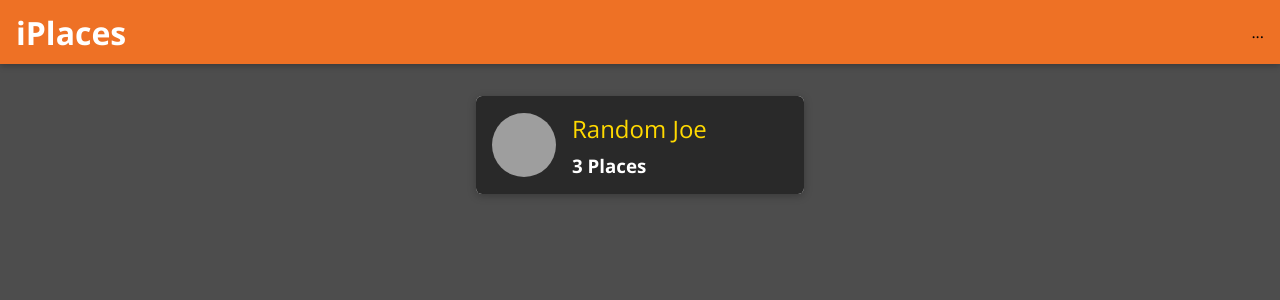
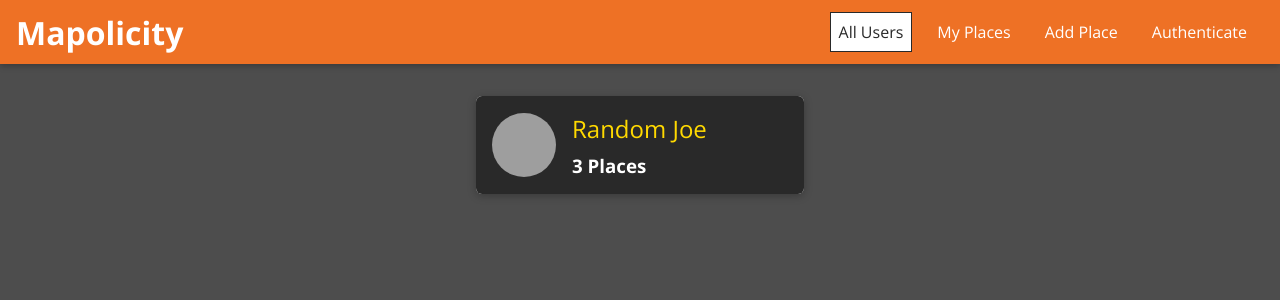
Before and after one commit to cdsalty/newMERN-Places, a React (Create React App) app in the folder Places/react-places-frontend/: page / in a window 1280 px wide. Shown: the top 300 px of the page. Built offline with nearby package versions, Linux system fonts and the light colour scheme; grey boxes are pictures that could not be loaded.

Commit message:
working on the navigation, need to work on mobile hamburger next

```diff
--- a/Places/react-places-frontend/src/App.js
+++ b/Places/react-places-frontend/src/App.js
@@ -8,7 +8,7 @@ const App = () => {
   return (
     <Router>
       <MainNavigation />
-      <main className="this-creates-seperation-from-the-NavigationBar">
+      <main className="this-creates-padding-from-the-NavigationBar">
         <Switch>
           <Route path="/" exact>
             <Users />
--- a/Places/react-places-frontend/src/shared/components/Navigation/MainNavigation.js
+++ b/Places/react-places-frontend/src/shared/components/Navigation/MainNavigation.js
@@ -2,6 +2,7 @@ import React from 'react';
 import {Link} from 'react-router-dom'; // in order for the header to have links
 
 import MainHeader from './MainHeader';
+import NavLinks from './NavLinks';
 import './MainNavigation.css';
 
 const MainNavigation = (props) => {
@@ -12,11 +13,14 @@ const MainNavigation = (props) => {
         <span />
         <span />
       </button>
+
       <h1 className="main-navigation__title">
-        <Link to="/">iPlaces</Link>
+        <Link to="/">Mapolicity</Link>
       </h1>
 
-      <nav>...</nav>
+      <nav>
+        <NavLinks />
+      </nav>
     </MainHeader>
   );
 };
--- a/Places/react-places-frontend/src/shared/components/Navigation/NavLink.css
+++ b/Places/react-places-frontend/src/shared/components/Navigation/NavLinks.css
@@ -24,7 +24,7 @@
 .nav-links a:hover,
 .nav-links a:active,
 .nav-links a.active {
-  background: #f8df00;
+  background: #ffffff;
   border-color: #292929;
   color: #292929;
 }
@@ -45,7 +45,7 @@
 .nav-links button:hover,
 .nav-links button:active {
   background: #292929;
-  color: white;
+  color: green;
 }
 
 @media (min-width: 768px) {
--- /dev/null
+++ b/Places/react-places-frontend/src/shared/components/Navigation/NavLinks.js
@@ -0,0 +1,47 @@
+import React from 'react';
+import {NavLink} from 'react-router-dom';
+
+import './NavLinks.css';
+
+const NavLinks = (props) => {
+  return (
+    <ul className="nav-links">
+      <li>
+        <NavLink to="/" exact>
+          All Users
+        </NavLink>
+      </li>
+      <li>
+        <NavLink to="/u1/places">My Places</NavLink>
+      </li>
+      <li>
+        <NavLink to="/places/new">Add Place</NavLink>
+      </li>
+      <li>
+        <NavLink to="/auth">Authenticate</NavLink>
+      </li>
+    </ul>
+  );
+};
+
+export default NavLinks;
+
+/*
+WHERE WE CONTROL WHAT LINKS ARE LISTED AND WHERE THEY WILL DIRECT TO: (THE NAVIGATION CONTROL)
+
+- My Places will show the places that particular user has been. Later, it will only be able to be accessed
+  if the user is logged in. The same with Add Place...
+*/
+
+/*
+What is the difference between <Link> and <NavLink>?
+https://stackoverflow.com/questions/47338077/react-router-v4-navlink-vs-link-benefits/47338222#47338222
+  - the ONLY difference is that NavLink is a special version of "Link"
+    that will add styling attributes to the rendered element when it matches the current URL
+  - When you use <Link> there isn't any active class on selected element. In contrast, with <NavLink>
+    the selected element is highlighted because this element is added an active class.
+  - The activeStyle properties mean when we click on the Link, it should be highlighted with different
+    style so that we can differentiate which link is currently active.
+      - <NavLink to="/" exact activeStyle±{{color: 'red'}}>Home</NavLink>
+
+*/
```
Also changed, not shown: Places/react-places-frontend/src/shared/components/Navigation/NavLink.js (deleted).
